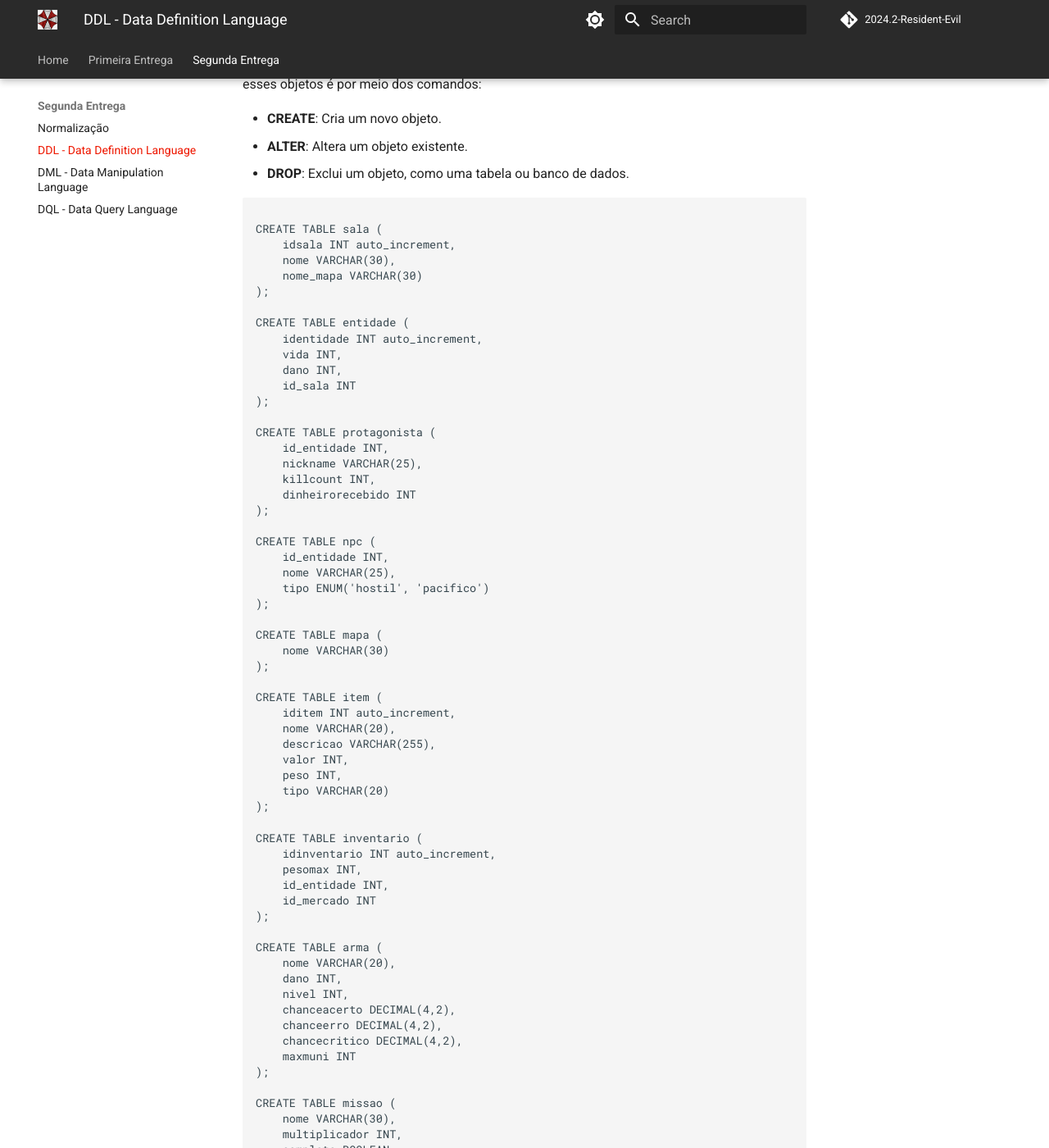
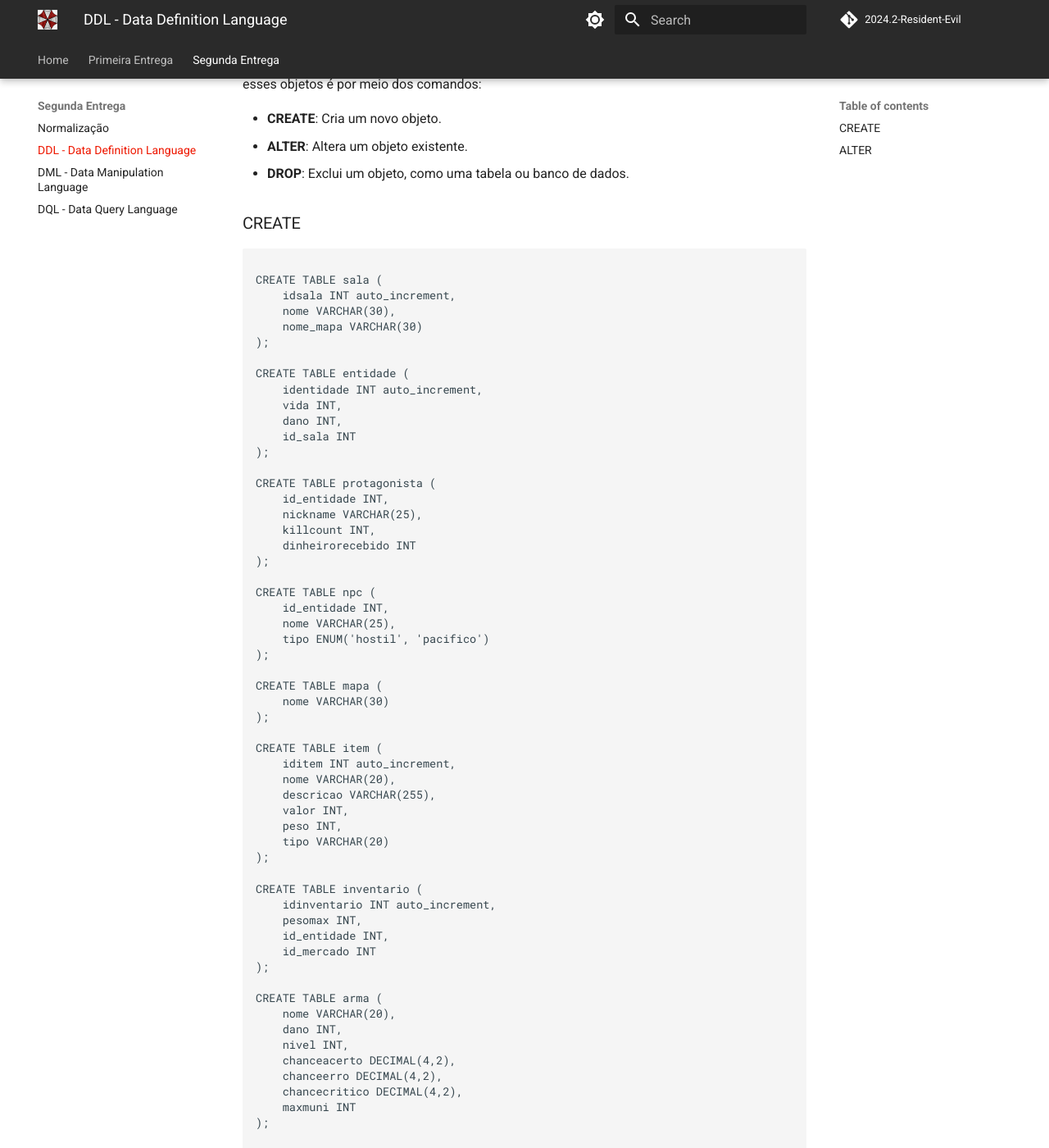
Before and after one commit to SBD1/2024.2-Resident-Evil, an MkDocs documentation site: the page built from docs/entrega2/ddl.md, in a window 1280 px wide and 1400 px high, scrolled down 214 px. Shown: the whole window at 82% size. Built offline with MkDocs 1.6.1 and Material for MkDocs 9.7.7, drawn with Linux system fonts in a browser that asks for light colours; comment, search, counter and statistics services are not loaded; some of the changed text lies outside the part shown.

Commit message:
Update ddl.md

````diff
--- a/docs/entrega2/ddl.md
+++ b/docs/entrega2/ddl.md
@@ -6,8 +6,9 @@ Linguagem de definição de dados: São comandos que interagem com objetos dentr
 + **ALTER**: Altera um objeto existente.
 + **DROP**: Exclui um objeto, como uma tabela ou banco de dados.
 
+### CREATE
 
-```
+```sql
 
 CREATE TABLE sala (
     idsala INT auto_increment,
@@ -123,7 +124,10 @@ CREATE TABLE esta_npc (
     PRIMARY KEY (id_instanciaNPC, id_sala)
 );
 
+```
+### ALTER
 
+```sql
 ALTER TABLE sala
   ADD PRIMARY KEY (idsala);
 
````
